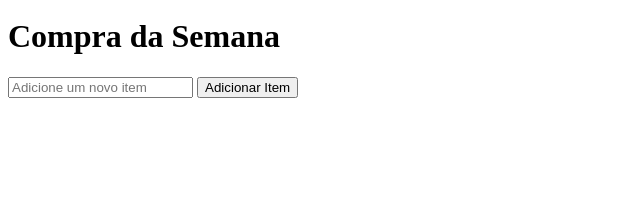
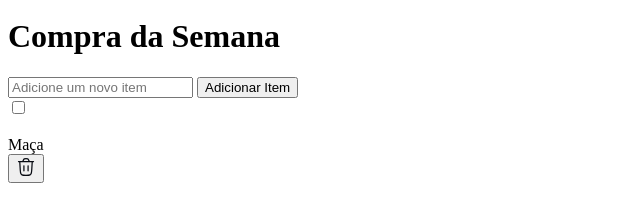
Before and after one commit to MarcosSilva777/QuickList, a plain HTML site: page index.html in a window 1280 px wide. Shown: the part 57-278 px from the top of the page, without its empty margins (0-640 px from the left). Drawn offline with nearby package versions, Linux system fonts and the light colour scheme.

Commit message:
Criação da section list e desenvolvimento da primeira parte do HTML

```diff
--- a/index.html
+++ b/index.html
@@ -32,6 +32,26 @@
                 <input type="text" placeholder="Adicione um novo item" id="Item">
                 <button>Adicionar Item</button>
             </section>
+
+            <section class="list">
+                <div class="item">
+                    <div>
+                        <input type="checkbox" name="list" id="item-1">
+
+                        <div class="custom-checkbox">
+                            <img src="./assets/checked.svg" alt="checked">
+                        </div>
+
+                        <label for="item-1">Maça</label>
+                    </div>
+
+                    <button>
+                        <img src="./assets/trash-icon.svg" alt="trash icon">
+                    </button>
+                </div>
+
+            </section>
+
         </main>
 
 </body>
```
